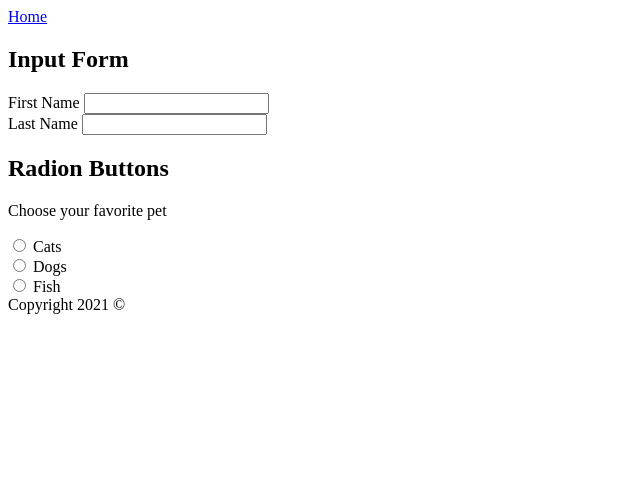
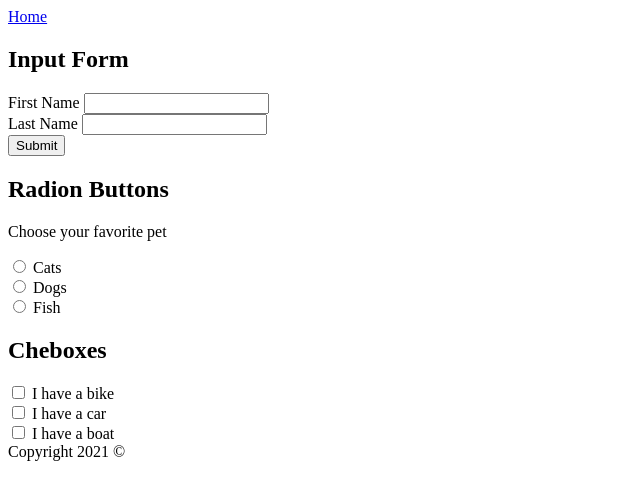
Before and after one commit to CDChamberlin/Module-2-Labs, a plain HTML site: page form.html in a window 1280 px wide. Shown: the whole page, without its empty margins (0-640 px from the left). Drawn offline with Linux system fonts and the light colour scheme.

Commit message:
Added submit button and checkbox form

```diff
--- a/form.html
+++ b/form.html
@@ -20,6 +20,7 @@
         <label for="lName">Last Name</label>
         <input type="text" id="lName" name="lName">
       </div>
+      <div><input type="submit" value="Submit"></div>
       </form>
       <h2>Radion Buttons</h2>
       <p>Choose your favorite pet</p>
@@ -31,6 +32,15 @@
       <input type="radio" id="Fish" name="fav_Pet" value="Fish">
       <label for="Fish">Fish</label><br>
       </form>
+      <h2>Cheboxes</h2>
+      <form>
+        <input type="checkbox" id="vehicle1" name="vehicle1" value="Bike">
+        <label for="vehicle1">I have a bike</label><br>
+        <input type="checkbox" id="vehicle2" name="vehicle2" value="Car">
+        <label for="vehicle2">I have a car</label><br>
+        <input type="checkbox" id="vehicle3" name="vehicle1" value="Boat">
+        <label for="vehicle3">I have a boat</label>
+      </form>
     </main>
     <footer>Copyright 2021 &copy;</footer>
   </body>
```
